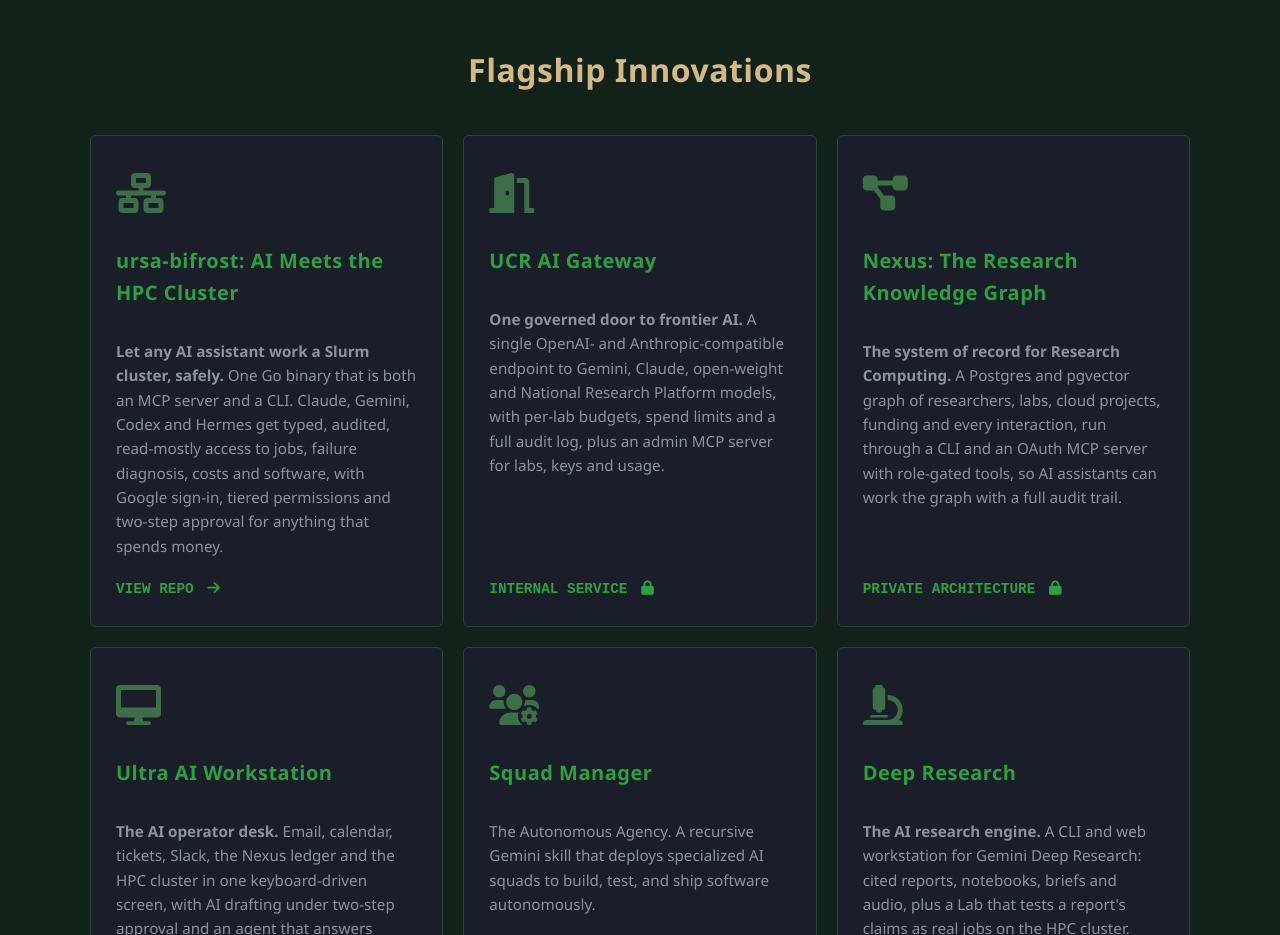
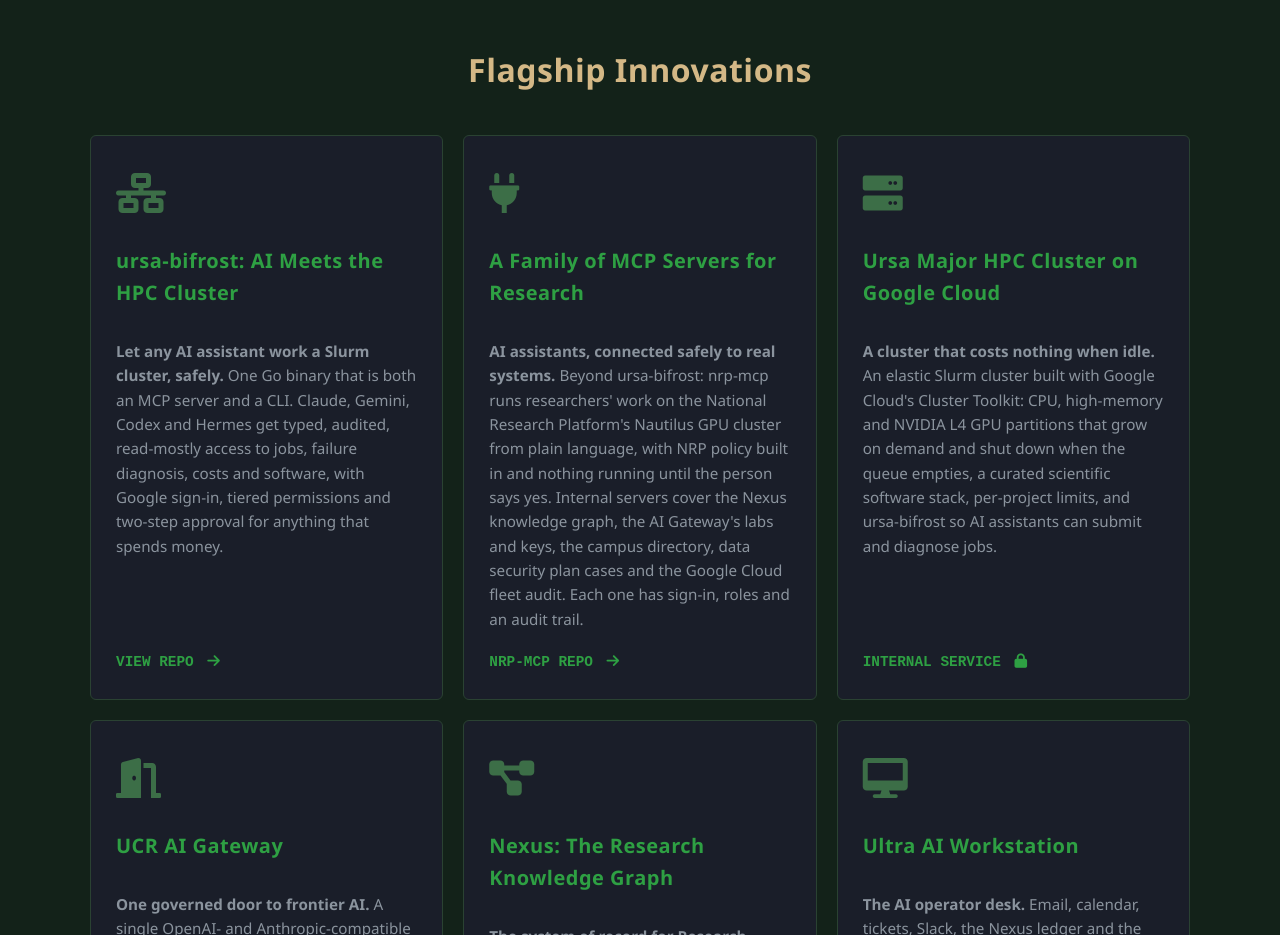
Before and after one commit to charles-forsyth/charles-forsyth.github.io, a website: page index.html in a window 1280 px wide. Shown: the part 2740-3675 px from the top of the page. Drawn offline with Linux system fonts and the light colour scheme; no server answers.

Commit message:
Homepage: MCP server family and Ursa Major HPC cluster cards

```diff
--- a/index.html
+++ b/index.html
@@ -233,6 +233,46 @@
                 class="btn-link"
                 >View Repo <i class="fas fa-arrow-right"></i
               ></a>
+            </div>
+
+            <!-- MCP server family -->
+            <div class="project-card">
+              <div class="card-icon"><i class="fas fa-plug"></i></div>
+              <h4>A Family of MCP Servers for Research</h4>
+              <p>
+                <strong
+                  >AI assistants, connected safely to real systems.</strong
+                >
+                Beyond ursa-bifrost: nrp-mcp runs researchers' work on the
+                National Research Platform's Nautilus GPU cluster from plain
+                language, with NRP policy built in and nothing running until the
+                person says yes. Internal servers cover the Nexus knowledge
+                graph, the AI Gateway's labs and keys, the campus directory,
+                data security plan cases and the Google Cloud fleet audit. Each
+                one has sign-in, roles and an audit trail.
+              </p>
+              <a
+                href="https://github.com/UCR-Research-Computing/nrp-mcp"
+                class="btn-link"
+                >nrp-mcp Repo <i class="fas fa-arrow-right"></i
+              ></a>
+            </div>
+
+            <!-- Ursa Major HPC cluster on Google Cloud -->
+            <div class="project-card">
+              <div class="card-icon"><i class="fas fa-server"></i></div>
+              <h4>Ursa Major HPC Cluster on Google Cloud</h4>
+              <p>
+                <strong>A cluster that costs nothing when idle.</strong> An
+                elastic Slurm cluster built with Google Cloud's Cluster Toolkit:
+                CPU, high-memory and NVIDIA L4 GPU partitions that grow on
+                demand and shut down when the queue empties, a curated
+                scientific software stack, per-project limits, and ursa-bifrost
+                so AI assistants can submit and diagnose jobs.
+              </p>
+              <span class="btn-link"
+                >Internal service <i class="fas fa-lock"></i
+              ></span>
             </div>
 
             <!-- UCR AI Gateway -->
```
